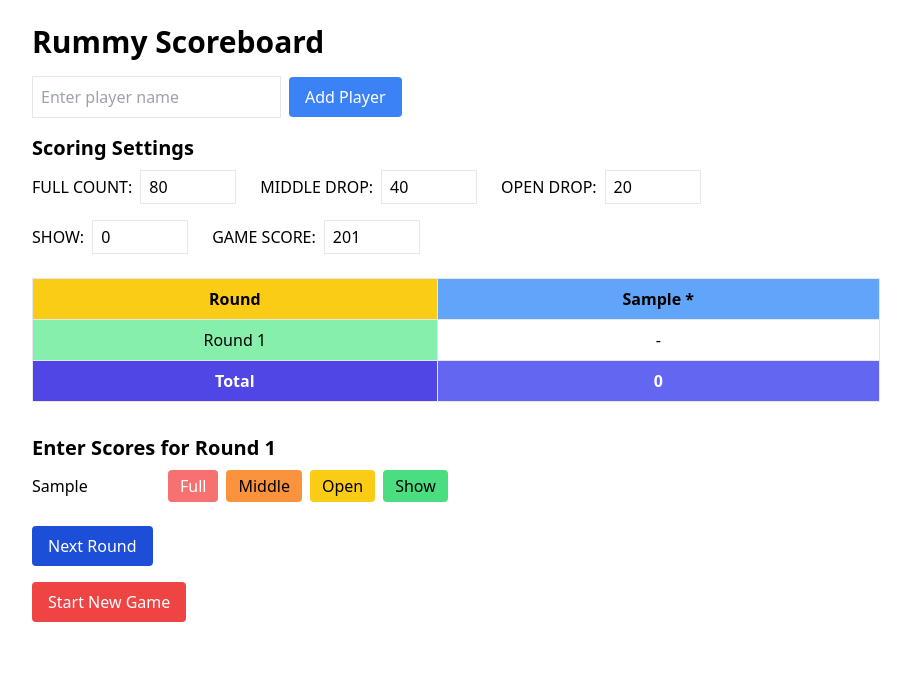
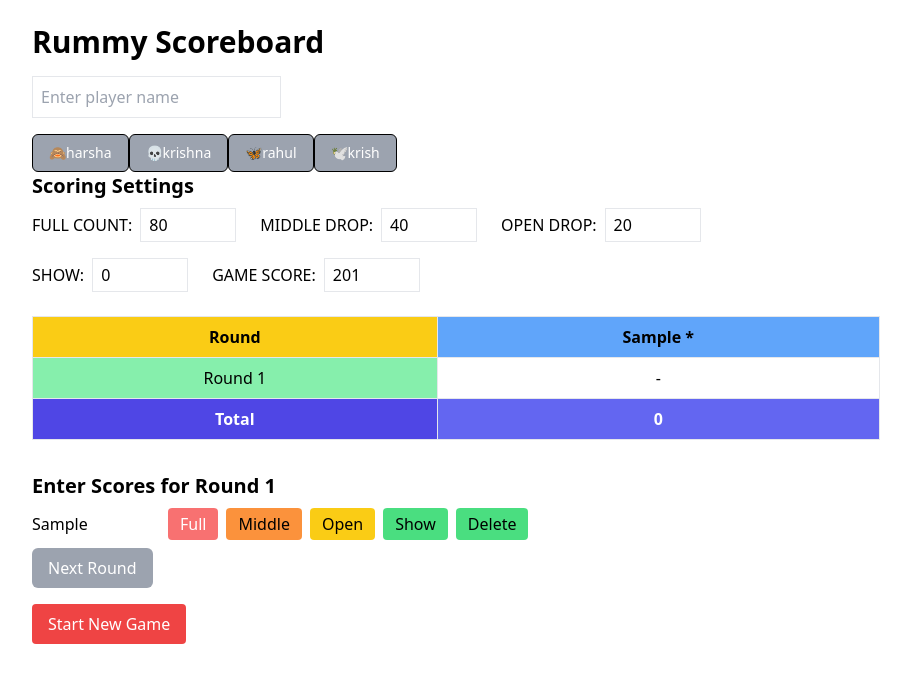
Before and after one commit to rahulnulaka/Rummy, a React (Vite) app: page /game in a window 1280 px wide. Both pictures are taken after typing "Sample" into the empty fields and a click on the button "Add Player". Shown: the top 682 px of the page, without its empty margins (184-1095 px from the left). Built offline with nearby package versions, Linux system fonts and the light colour scheme.

Commit message:
enhancement

```diff
--- a/src/Components/Button.tsx
+++ b/src/Components/Button.tsx
@@ -1,13 +1,26 @@
-import type { ButtonInterface } from "../Interfaces/ButtonInterface";
+interface ButtonProps {
+  onClick?: () => void;
+  styles?: string;
+  type?: 'button' | 'submit' | 'reset';
+  title: string;
+  disabled?: boolean;
+}
 
-const defaultStyles = "px-2 py-2 rounded-md font-light bg-blue-600";
+const Button: React.FC<ButtonProps> = (props) => {
 
-const hoverStyle = "cursor-pointer hover:bg-blue-200";
+    const defaultStyles = "px-4 py-2 font-light rounded rounded-md text-white font-light bg-blue-600";
 
-export function Button(props: ButtonInterface){
-    return <button onClick={props.onClick} className={` ${defaultStyles} ${hoverStyle}`}>
-        <div className="flex justify-center">
-        {props.text}
-        </div>
-    </button>
-}
+    return (
+        <button
+        onClick={props.onClick}
+        className={defaultStyles + props.styles}
+        type={props.type}
+        title={props.title}
+        disabled={props.disabled}
+        >
+        {props.title}
+        </button>
+    );
+};
+
+export default Button;
--- a/src/Interfaces/ButtonInterface.tsx
+++ /dev/null
@@ -1,4 +0,0 @@
-export interface ButtonInterface {
-    text : string;
-    onClick?: () => void;
-}
--- a/src/Pages/GamePage.tsx
+++ /dev/null
@@ -1,148 +0,0 @@
-import { useState, useEffect } from 'react';
-
-function GamePage() {
-  const [game, setGame] = useState<any>(null);
-  const [playerName, setPlayerName] = useState('');
-
-  useEffect(() => {
-    const savedGame = localStorage.getItem('currentGame');
-    if (savedGame) {
-      setGame(JSON.parse(savedGame));
-    }
-  }, []);
-
-  const addPlayer = () => {
-    if (playerName.trim() && game) {
-      const newPlayer = {
-        id: Date.now(),
-        name: playerName.trim(),
-        scores: [],
-      };
-      const updatedGame = { ...game, players: [...game.players, newPlayer] };
-      setGame(updatedGame);
-      localStorage.setItem('currentGame', JSON.stringify(updatedGame));
-      setPlayerName('');
-    }
-  };
-
-  const removePlayer = (id: number) => {
-    if (game) {
-      const updatedPlayers = game.players.filter((p: any) => p.id !== id);
-      const updatedGame = { ...game, players: updatedPlayers };
-      setGame(updatedGame);
-      localStorage.setItem('currentGame', JSON.stringify(updatedGame));
-    }
-  };
-
-  const addScore = (id: number, score: number) => {
-    if (game) {
-      const updatedPlayers = game.players.map((p: any) =>
-        p.id === id ? { ...p, scores: [...p.scores, score] } : p
-      );
-      const updatedGame = { ...game, players: updatedPlayers };
-      setGame(updatedGame);
-      localStorage.setItem('currentGame', JSON.stringify(updatedGame));
-    }
-  };
-
-  const nextRound = () => {
-    if (game) {
-      const updatedGame = { ...game, rounds: game.rounds + 1 };
-      setGame(updatedGame);
-      localStorage.setItem('currentGame', JSON.stringify(updatedGame));
-    }
-  };
-
-  return (
-    <div>
-      <h1>Game Page</h1>
-      <div>
-        <input
-          type="text"
-          value={playerName}
-          onChange={(e) => setPlayerName(e.target.value)}
-          placeholder="Enter player name"
-        />
-        <button onClick={addPlayer}>Add Player</button>
-      </div>
-
-      <div>
-        <h2>Players</h2>
-        <ul>
-          {game?.players.map((player: any) => (
-            <li key={player.id}>
-              {player.name}
-              <button onClick={() => removePlayer(player.id)}>Remove</button>
-              <div>
-                {Array.from({ length: game.rounds }).map((_, index) => (
-                  <input
-                    key={index}
-                    type="number"
-                    onBlur={(e) => addScore(player.id, parseInt(e.target.value))}
-                    placeholder={`Round ${index + 1}`}
-                  />
-                ))}
-              </div>
-            </li>
-          ))}
-        </ul>
-      </div>
-
-      <div>
-        <h2>Penalties</h2>
-        <label>
-          Full Count:
-          <input
-            type="number"
-            value={game?.penalties.FULL_COUNT}
-            onChange={(e) =>
-              setGame({
-                ...game,
-                penalties: {
-                  ...game.penalties,
-                  FULL_COUNT: parseInt(e.target.value),
-                },
-              })
-            }
-          />
-        </label>
-        <label>
-          Middle Drop:
-          <input
-            type="number"
-            value={game?.penalties.MIDDLE_DROP}
-            onChange={(e) =>
-              setGame({
-                ...game,
-                penalties: {
-                  ...game.penalties,
-                  MIDDLE_DROP: parseInt(e.target.value),
-                },
-              })
-            }
-          />
-        </label>
-        <label>
-          Open Drop:
-          <input
-            type="number"
-            value={game?.penalties.OPEN_DROP}
-            onChange={(e) =>
-              setGame({
-                ...game,
-                penalties: {
-                  ...game.penalties,
-                  OPEN_DROP: parseInt(e.target.value),
-                },
-              })
-            }
-          />
-        </label>
-      </div>
-
-      <button onClick={nextRound}>Next Round</button>
-    </div>
-  );
-}
-
-export default GamePage;
--- /dev/null
+++ b/src/Pages/LandingPage.tsx
@@ -0,0 +1,15 @@
+import Button from "../Components/Button";
+
+// const enterCode={
+//     title:"Enter Code",
+//     Childeren:"Enter Code",
+// }
+
+export default function LandingPage() {
+  return (
+    <div>
+        <Button title="Enter Code" />
+        <Button title="Start Game" />
+    </div>
+  )
+}
--- a/src/Pages/RummyScoreboard.tsx
+++ b/src/Pages/RummyScoreboard.tsx
@@ -1,4 +1,5 @@
-import React, { useState, useEffect } from "react";
+import { useState, useEffect } from "react";
+import Button from "../Components/Button";
 
 type Player = {
   id: number;
@@ -17,7 +18,7 @@ export default function RummyScoreboard() {
 
   const penalties = {
     FULL_COUNT: "FC",
-    MIDDLE_DROP: "MB",
+    MIDDLE_DROP: "MD",
     OPEN_DROP: "D",
     SHOW: "R",
   };
@@ -63,7 +64,12 @@ export default function RummyScoreboard() {
     localStorage.setItem("rummyState", JSON.stringify(stateToSave));
   }, [players, round, dealerId, initialPenalties, winner]);
 
-  const addPlayer = () => {
+  const addPlayer = (name?:any) => {
+    // console.log(playerName);
+    if(playerName === "") {
+      setPlayerName(name);
+      console.log(playerName);
+    };
     if (!playerName.trim()) return;
     const newPlayer: Player = {
       id: Date.now(),
@@ -72,7 +78,7 @@ export default function RummyScoreboard() {
       scores: [],
     };
     setPlayers((prevPlayers) => {
-      const updatedPlayers = [...prevPlayers, newPlayer];
+    const  updatedPlayers = [...prevPlayers, newPlayer];
       if (updatedPlayers.length === 1) {
         setDealerId(newPlayer.id); // First player is dealer
       }
@@ -80,6 +86,8 @@ export default function RummyScoreboard() {
     });
     setPlayerName("");
   };
+
+  const defaultnames:Array<string>=["🙈harsha", "💀krishna", "🦋rahul", "🕊krish"];
 
   const removePlayer = (id: number) => {
     setPlayers((prev) =>
@@ -106,6 +114,17 @@ export default function RummyScoreboard() {
       })
     );
   };
+
+  const deletePlayer = (id:number) =>{
+    const newArray:Player[]=[]
+    players.map((value)=>{
+      if(value.id!==id){
+        newArray.push(value);
+      }
+    })
+    setPlayers(newArray);
+    setDealerId(newArray[0].id);
+  }
 
   const startEditingScore = (playerId: number, roundIndex: number) => {
     const currentScore = players.find((p) => p.id === playerId)?.scores[roundIndex] ?? "";
@@ -134,7 +153,7 @@ export default function RummyScoreboard() {
     return player.scores
       .map((score) => {
         if (score === "FC") return initialPenalties.FULL_COUNT;
-        if (score === "MB") return initialPenalties.MIDDLE_DROP;
+        if (score === "MD") return initialPenalties.MIDDLE_DROP;
         if (score === "D") return initialPenalties.OPEN_DROP;
         if (score === "R") return initialPenalties.SHOW;
         const parsed = parseInt(score);
@@ -210,22 +229,44 @@ export default function RummyScoreboard() {
           placeholder="Enter player name"
           className="border p-2 mr-2"
         />
-        <button
-          onClick={addPlayer}
-          className="bg-blue-500 text-white px-4 py-2 rounded"
-        >
-          Add Player
-        </button>
+        <Button title={"Add Player"} onClick={addPlayer} styles={"bg-blue-500"} />
       </div>
+      {(round<1) &&
+      <div>
+        {defaultnames.map((value,index)=>(
+          <Button
+            key={index}
+            styles={"m-1 py-0 px-4 text-black text-sm font-medium bg-gray-400 border border-black rounded rounded-md"}
+            title={value}
+            disabled={round>1}
+            onClick={()=>{
+              const newPlayer: Player = {
+                id: Date.now(),
+                name: value.trim(),
+                isActive: true,
+                scores: [],
+              }
+              setPlayers((prevPlayers) => {
+                const updatedPlayers = [...prevPlayers, newPlayer];
+                 if (updatedPlayers.length === 1) {
+                   setDealerId(newPlayer.id); // First player is dealer
+                 }
+                 return updatedPlayers;
+               });
+            }}
+          />
+        ))}
+      </div>}
 
       <div className="mb-6">
         <h2 className="text-xl font-semibold mb-2">Scoring Settings</h2>
         <div className="flex gap-4 flex-wrap">
           {["FULL_COUNT", "MIDDLE_DROP", "OPEN_DROP", "SHOW", "GAME_SCORE"].map((key) => (
-            <label key={key}>
+            <label key={key} >
               {key.replace("_", " ")}:
               <input
-                type="number"
+                disabled={round>0}
+                type="text"
                 value={(initialPenalties as any)[key]}
                 onChange={(e) =>
                   setInitialPenalties({
@@ -309,6 +350,7 @@ export default function RummyScoreboard() {
             <button onClick={() => addScore(player.id, "MIDDLE_DROP")} className="bg-orange-400 px-3 py-1 rounded">Middle</button>
             <button onClick={() => addScore(player.id, "OPEN_DROP")} className="bg-yellow-400 px-3 py-1 rounded">Open</button>
             <button onClick={() => addScore(player.id, "SHOW")} className="bg-green-400 px-3 py-1 rounded">Show</button>
+            <button hidden={round>0} onClick={() => deletePlayer(player.id)} className="bg-green-400 px-3 py-1 rounded">Delete</button>
           </div>
         ))}
         {winner && (
@@ -316,13 +358,13 @@ export default function RummyScoreboard() {
     🎉 Winner: {winner} 🎉
   </div>
 )}
-        <button
-  onClick={nextRound}
-  className="mt-4 bg-blue-700 text-white px-4 py-2 rounded disabled:bg-gray-400"
-  disabled={!!winner}
->
-  Next Round
-</button>
+
+    <Button
+      onClick={nextRound}
+      title={"Next Round"}
+      styles={"mt-4 bg-blue-700 text-white px-4 py-2 rounded disabled:bg-gray-400"}
+      disabled={(round==0) || !!winner}
+    />
       </div>
 
       <button onClick={startNewGame} className="mt-4 bg-red-500 text-white px-4 py-2 rounded">Start New Game</button>
```
Also changed, not shown: src/Pages/AddPlayers.tsx (deleted, +0 -57 lines), 1 other file (tests, documents, lock files or other folders).
